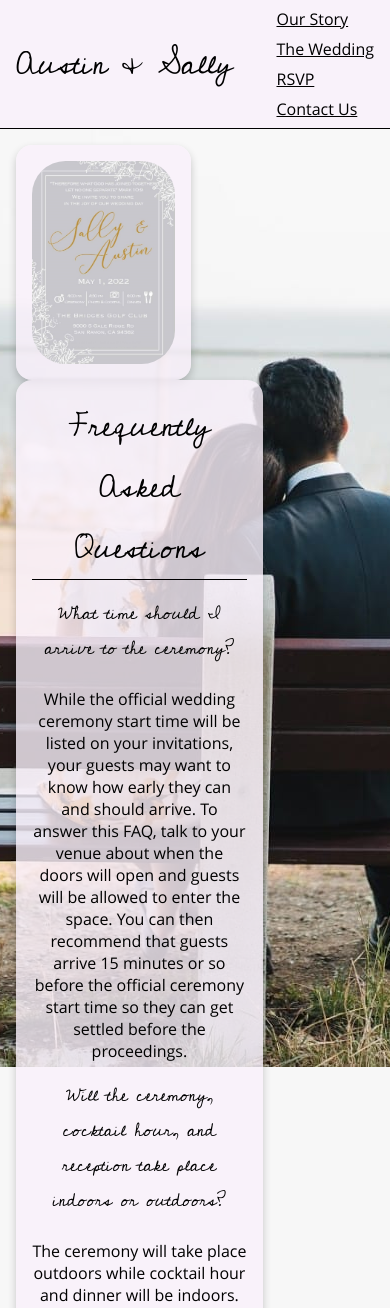
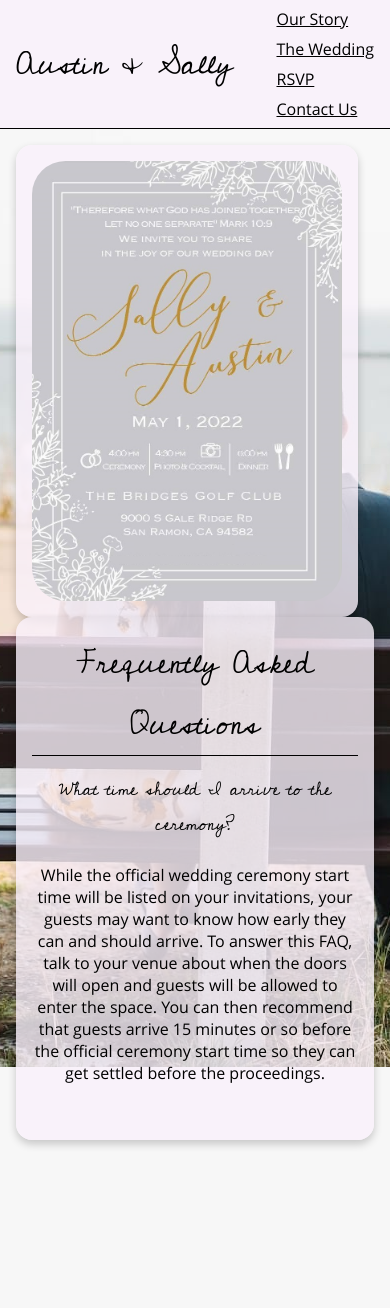
Before and after one commit to agauyeung/austin-and-sally, a Next.js app: page /wedding in a window 390 px wide. Shown: the top 1308 px of the page. After the commit the page ends 1156 px from the top, so only its background shows below. Built offline with nearby package versions, Linux system fonts and the light colour scheme.

Commit message:
fix mobile

```diff
--- a/src/Components/FAQ/FAQ.js
+++ b/src/Components/FAQ/FAQ.js
@@ -120,7 +120,7 @@ export default function FAQ() {
   return (
     <>
       <h2>Frequently Asked Questions</h2>
-      <p>{renderQA(faqs)}</p>
+      <p className="panel-content">{renderQA(faqs)}</p>
     </>
   );
 }
--- a/styles/App.css
+++ b/styles/App.css
@@ -49,6 +49,10 @@
     flex-direction: column;
   }
 
+  .panel {
+    width: auto;
+  }
+
   .panel .panel-content {
     max-height: 21rem;
     overflow-y: scroll;
```
